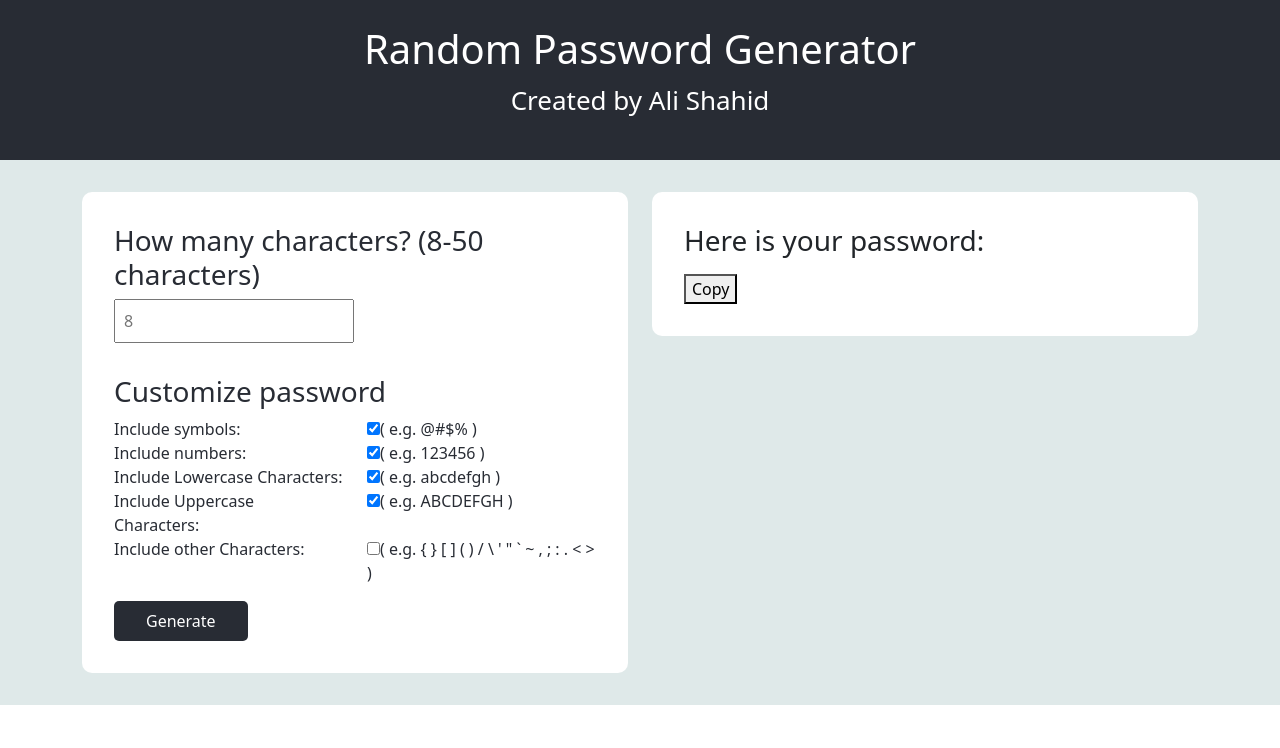
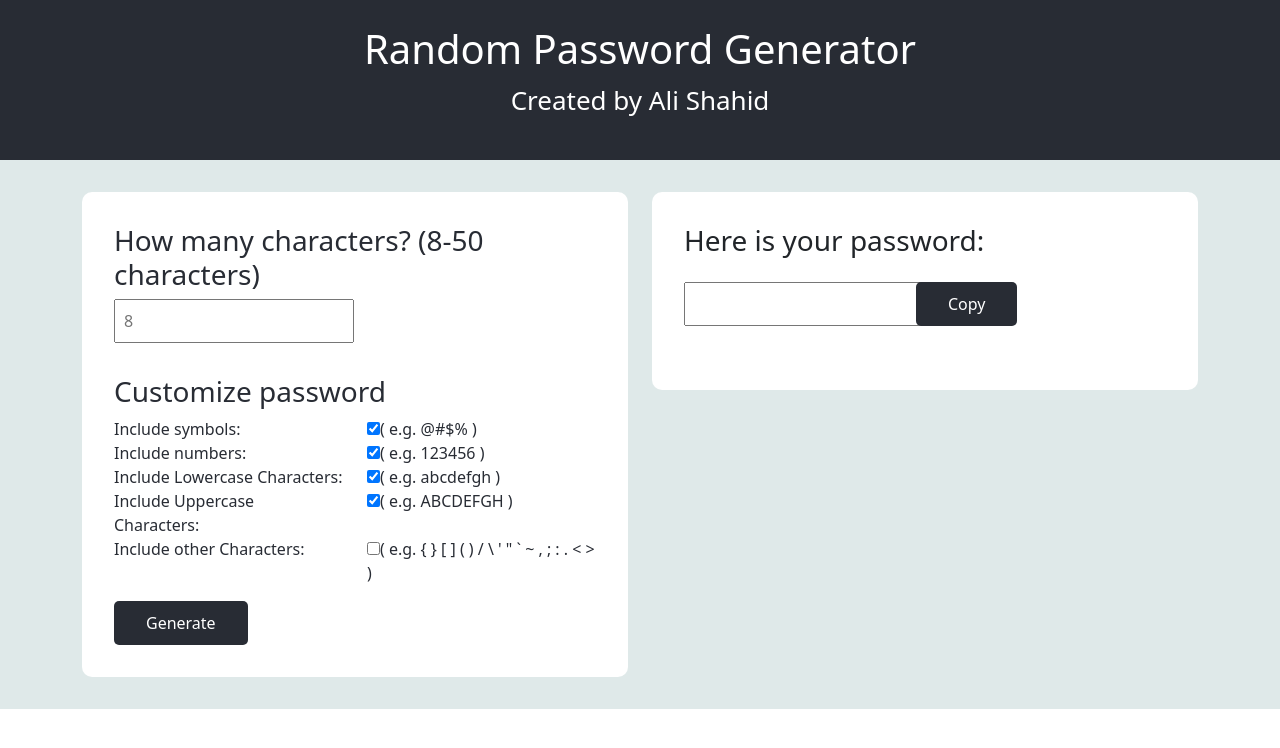
Before and after one commit to Drelofs/Password_Generator, a React (Create React App) app: page / in a window 1280 px wide. Shown: the top 748 px of the page. Built offline with nearby package versions, Linux system fonts and the light colour scheme.

Commit message:
Changed layout of form

```diff
--- a/src/App.css
+++ b/src/App.css
@@ -35,12 +35,12 @@
   border-radius: 10px;
 }
 
-.generate-button {
+.button {
   background-color: #282c34;
   color: white;
   border: none;
   margin-top: 16px;
-  padding: 8px 32px;
+  padding: 10px 32px;
   border-radius: 5px;
 }
 
--- a/src/App.js
+++ b/src/App.js
@@ -77,11 +77,11 @@ function App() {
         <span>Created by Ali Shahid</span>
       </header>
       <section className="main">
-        <form onSubmit={handleSubmit}>
         <div className='container'>
           <div className="row">
             <div className="col-md-6">
               <div className='generator-block'>
+                <form onSubmit={handleSubmit}>
                   <div className="checkboxes">
                     <div className="checkbox-container">
                       <h3>How many characters? (8-50 characters)</h3>
@@ -142,7 +142,8 @@ function App() {
                       </div>
                     </div>
                   </div>
-                  <input type="submit" className="generate-button" value="Generate"></input>
+                  <input type="submit" className='button' value="Generate"></input>
+                </form>
               </div>
             </div>
             <div className="col-md-6">
@@ -152,7 +153,6 @@ function App() {
             </div>
           </div>
         </div>
-        </form>
       </section>
     </div>
   );
--- /dev/null
+++ b/src/Result.css
@@ -0,0 +1,10 @@
+.output-field {
+  width: 240px;
+  padding: 8px;
+  margin-bottom: 32px;
+}
+.copy {
+  margin-left: -8px;
+  border-top-right-radius: 5px;
+  border-bottom-right-radius: 5px;
+}
--- a/src/Result.js
+++ b/src/Result.js
@@ -1,12 +1,11 @@
-
+import './Result.css';
 function Result(props) {
-
 
   return (
     <div className="Result">
         <h3>Here is your password:</h3>
-        <p id="output">{props.password}</p>
-        <button>Copy</button>
+        <input type="text" className="output-field" value={props.password}></input>
+        <button className="button copy">Copy</button>
     </div>
   );
 }
```
Lines whose indentation alone changed are shown as unchanged.
